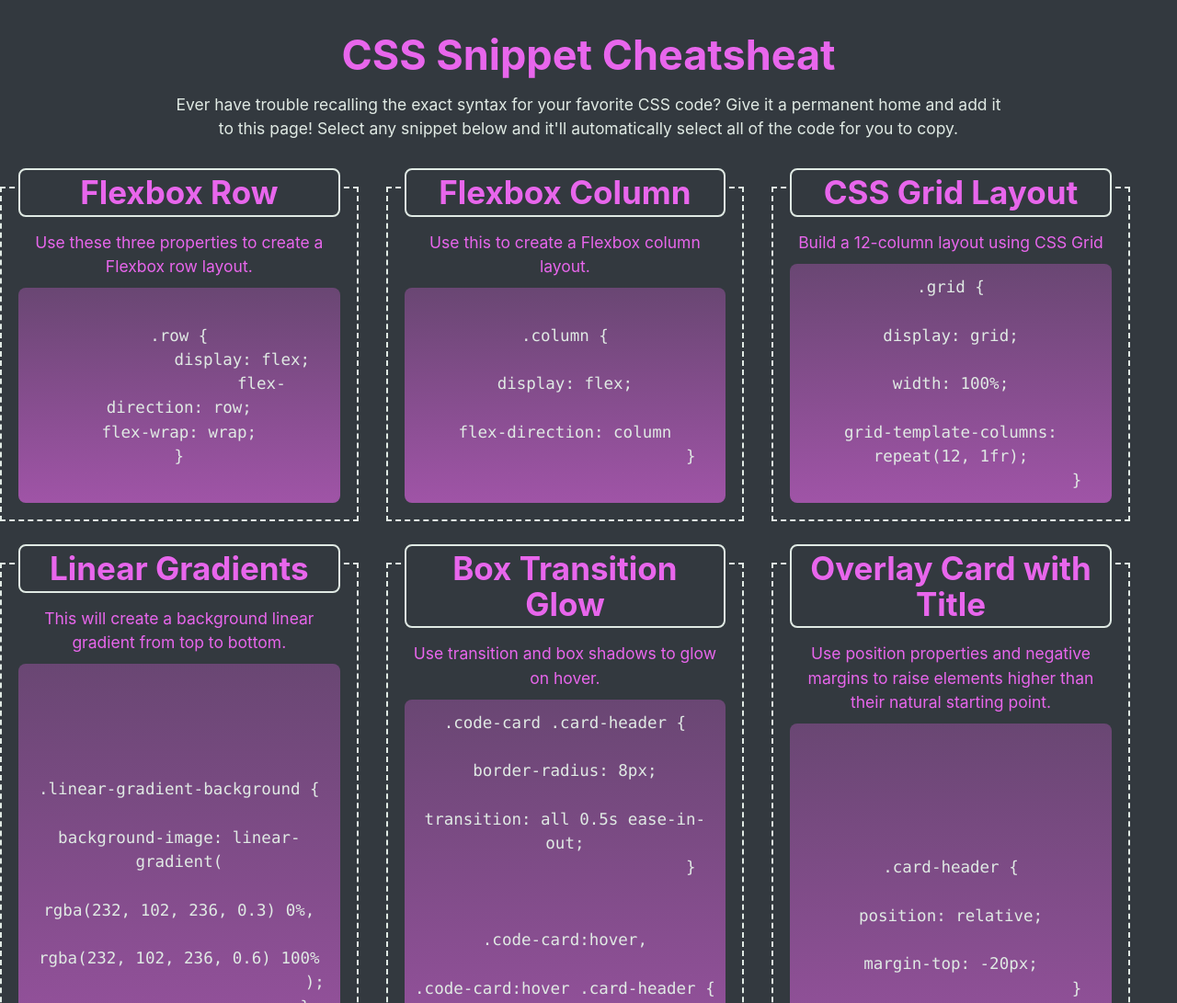
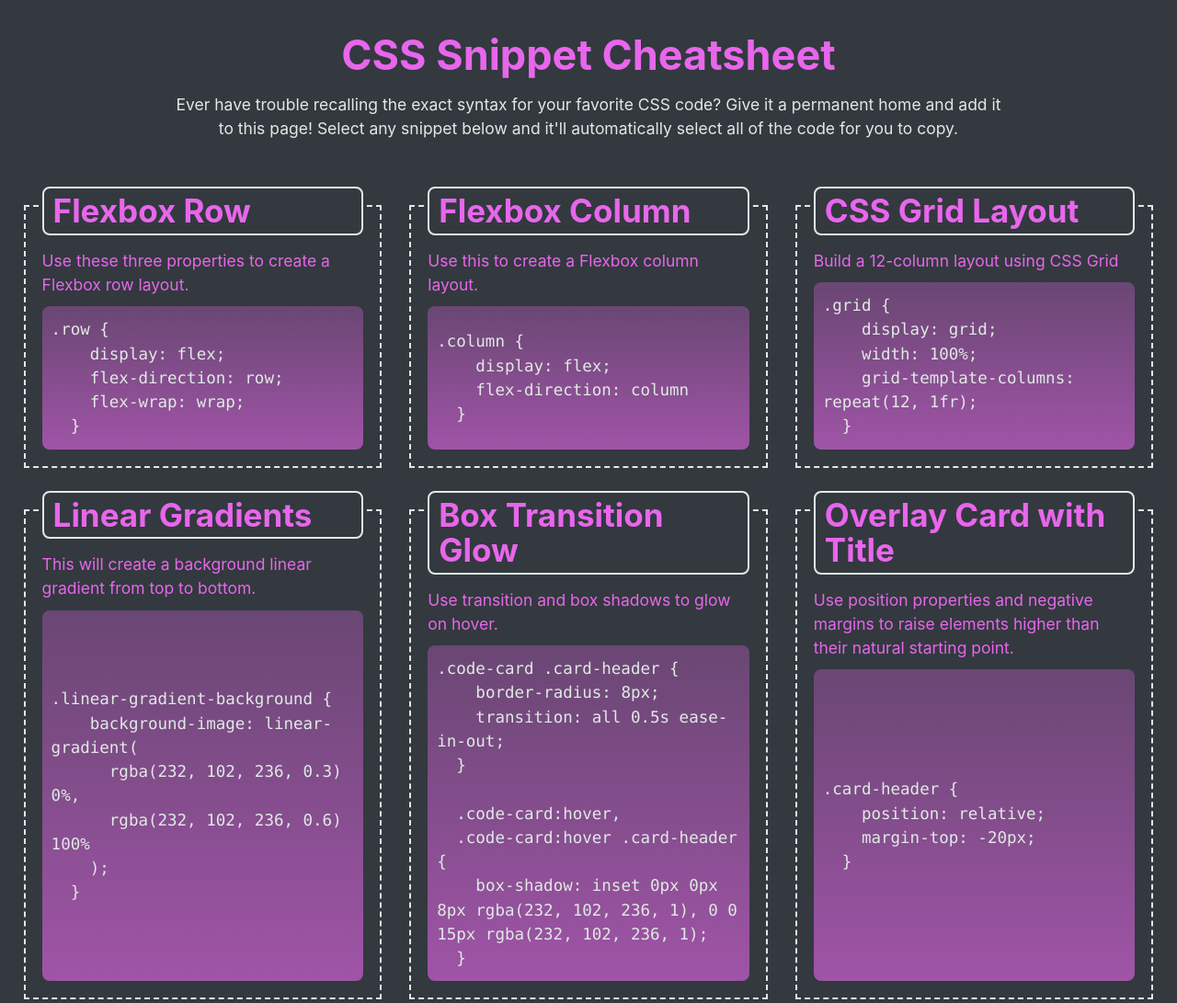
Before and after one commit to corradoj02/CSS-Code-Snippets, a plain HTML site: page index.html in a window 1280 px wide. Shown: the top 1091 px of the page at 92% size. Drawn offline with Linux system fonts and the light colour scheme.

Commit message:
fixed the position of the boxes

```diff
--- a/assets/style.css
+++ b/assets/style.css
@@ -1,3 +1,4 @@
+/* color scheme sourced from http://khroma.co/generator/ */
 :root {
     --outer-space: #33393f;
     --bright-turquoise: #2aefcb;
@@ -5,19 +6,23 @@
     --heliotrope: #e866ec;
   }
 
+  /* set content highlight color and background */
   ::selection {
     background-color: var(--bright-turquoise);
-    color: var(--outer-space)
+    color: var(--outer-space);
   }
 
   html {
+    /* set 1rem to 10px instead of native 16px to make it easier to calculate font-size values for the rest of the page (e.g. 1.6rem is 16px, 2.0rem is 20px, etc.) */
     font-size: 62.5%;
   }
 
   body {
+    /* Sans Serif font stack is implemented to help select the best font for each type of computer operating system */
     font-family: -apple-system, BlinkMacSystemFont, 'Segoe UI', Roboto, Helvetica,
       Arial, sans-serif, 'Apple Color Emoji', 'Segoe UI Emoji', 'Segoe UI Symbol';
 
+    /* set body font size to 1.75rem, which is 1.75x more than the font-size of 10px, making it 17.5px  */
     font-size: 1.75rem;
     line-height: 1.5;
     color: var(--gin);
@@ -37,6 +42,7 @@ h6 {
   }
 
   h1 {
+    /* 4rem = 40px (4 * 10px) */
     font-size: 4rem;
   }
 
@@ -65,6 +71,7 @@ p {
   }
 
   code {
+    /* Monospace font stack is used for our code blocks to make it look more like code */
     font-family: Consolas, 'Andale Mono WT', 'Andale Mono', 'Lucida Console',
       'Lucida Sans Typewriter', 'DejaVu Sans Mono', 'Bitstream Vera Sans Mono',
       'Liberation Mono', 'Nimbus Mono L', Monaco, 'Courier New', Courier,
@@ -85,7 +92,7 @@ header h1.page-title {
 
   main {
     width: 96%;
-    text-align: center;
+    margin: 2rem auto;
   }
 
   footer {
@@ -93,6 +100,7 @@ footer {
     text-align: center;
   }
 
+  /* create our main grid with flexbox, use negative margins to offset the padding on the .card-column class */
   .row {
     display: flex;
     flex-wrap: wrap;
@@ -105,13 +113,16 @@ footer {
     justify-content: center;
   }
 
+  /* using a mobile-first approach, set base column width to be 100% and we'll update it using media queries for larger screen sizes */
   .card-column {
     flex: 1 0 100%;
     padding: 1.5rem;
+    /* when the screen resizes, make it so our columns don't jump in size */
     transition: flex-basis 500ms linear;
     margin-bottom: 1.5rem;
   }
 
+  /* make each code card a flexbox column to align and justify content within it */
   .code-card {
     display: flex;
     flex-direction: column;
@@ -120,12 +131,14 @@ footer {
     padding: 2rem;
     color: var(--heliotrope);
 
+    /* outline is like border, but on the outside of the box instead of inside */
     outline: 2px dashed var(--gin);
     outline-offset: -2px;
     transition: all 0.5s ease-in-out;
   }
 
   .code-card .card-header {
+    /* use position and negative margins to move title of card over the card's outline and create an overlap effect */
     position: relative;
     margin: -4rem 0 1.5rem 0;
     padding: 0.5rem 1rem;
@@ -136,22 +149,26 @@ footer {
     transition: all 0.5s ease-in-out;
   }
 
+  /* set an outer and inner drop shadow on the card to create a glowing effect on hover */
   .code-card:hover,
   .code-card:hover .card-header {
     box-shadow: inset 0px 0px 8px var(--heliotrope), 0 0 15px var(--heliotrope);
   }
 
+  /* each card's code block grows to the height of the largest code block on the page, making each card even in height */
   .code-card .code-block {
     flex-grow: 1;
   }
 
   .code-card pre {
+    /* set styles to make it so code wraps in <pre> instead of overflowing */
     white-space: pre-wrap;
     overflow: auto;
     tab-size: 4;
     padding: 1.2rem 1rem;
     color: var(--gin);
     border-radius: 8px;
+    /* use linear-gradient() function to create a fading background  */
     background-image: linear-gradient(
       rgba(232, 102, 236, 0.3) 0%,
       rgba(232, 102, 236, 0.6) 100%
@@ -160,21 +177,26 @@ footer {
     align-items: center;
   }
 
-.code-card pre:active{
+  /* on <pre> click, select all contents so the code is highlighted */
+  .code-card pre:active {
     user-select: all;
   }
 
+  /* using a mobile-first approach, use `min-width` values going from narrow -> wide for a responsive design */
   @media screen and (min-width: 768px) {
+    /* on tablets, set columns to only be 50% of the width and not grow */
     .card-column {
       flex: 0 0 50%;
       max-width: 50%;
     }
 
+    /* select the last child to grow to full width if it has space to grow */
     .card-column:last-child {
       flex-grow: 1;
     }
   }
 
+  /* media query for larger screens */
   @media screen and (min-width: 992px) {
     header {
       width: 75%;
--- a/index.html
+++ b/index.html
@@ -4,19 +4,24 @@
     <meta charset="UTF-8">
     <meta http-equiv="X-UA-Compatible" content="IE=edge">
     <meta name="viewport" content="width=device-width, initial-scale=1.0">
-    <link rel="stylesheet" href="/assets/reset.css">
+    <link rel="stylesheet" href="assets/reset.css">
     <link rel="stylesheet" href="./assets/style.css">
     <title>CSS Snippet Cheatsheat</title>
 </head>
+
 <body>
+
+
     <header>
       <h1 class="page-title">
-         CSS Snippet Cheatsheat
+        CSS Snippet Cheatsheet
       </h1>
-    <p>Ever have trouble recalling the exact syntax for your favorite CSS code? Give it a permanent home and add it to this page!
-    Select any snippet below and it'll automatically select all of the code for you to copy.
+      <p>
+        Ever have trouble recalling the exact syntax for your favorite CSS code? Give it a permanent home and add it to
+        this page! Select any snippet below and it'll automatically select all of the code for you to copy.
       </p>
     </header>
+
     <main>
       <section class="row justify-center">
         <div class="card-column">
@@ -25,6 +30,7 @@
             <div class="card-body">
               <p>Use these three properties to create a Flexbox row layout.</p>
             </div>
+            <!-- with the <pre> element, it counts all spaces literally, so proper code indentation cannot be applied in this case -->
             <pre class="code-block"><code>.row {
     display: flex;
     flex-direction: row;
```
Lines whose indentation alone changed are shown as unchanged.
